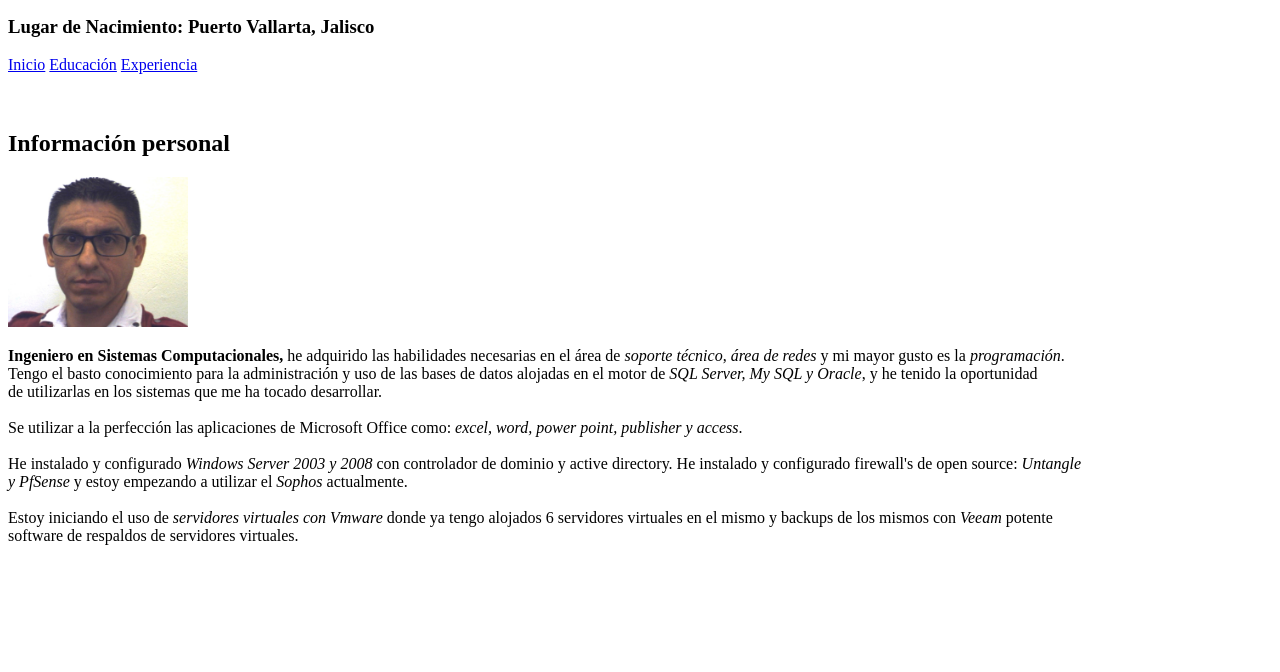
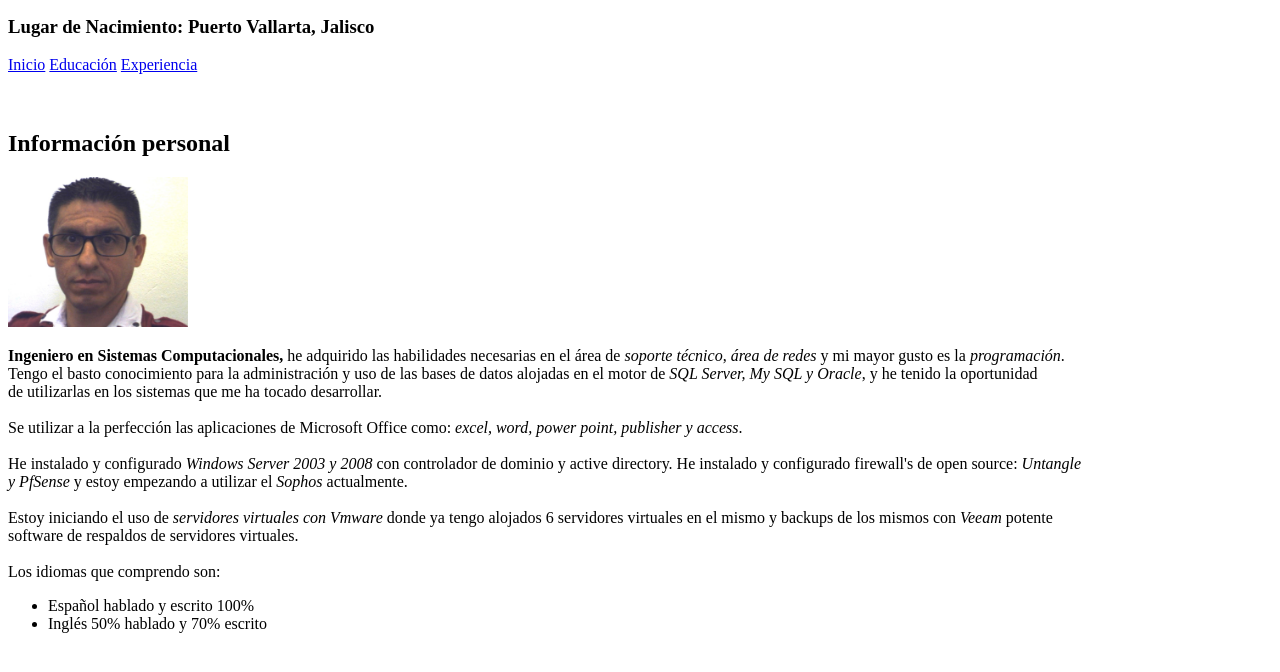
Before and after one commit to moypm/ProyectoFinalCurso1, a plain HTML site: page index.html in a window 1280 px wide. Shown: the part 178-850 px from the top of the page. Before the commit the page ends 800 px from the top, so only its background shows below. Drawn offline with Linux system fonts and the light colour scheme.

Commit message:
Idiomas comprendidos

```diff
--- a/index.html
+++ b/index.html
@@ -36,7 +36,13 @@
               He instalado y configurado <em>Windows Server 2003 y 2008</em> con controlador de dominio y active directory. He instalado y configurado firewall's de open source: <em>Untangle <br>
               y PfSense</em> y estoy empezando a utilizar el <em>Sophos</em> actualmente.<br><br>
               Estoy iniciando el uso de <em>servidores virtuales con Vmware</em> donde ya tengo alojados 6 servidores virtuales en el mismo y backups de los mismos con <em>Veeam</em> potente <br>
-            software de respaldos de servidores virtuales.
+              software de respaldos de servidores virtuales.<br><br>
+              Los idiomas que comprendo son:
+              <ul>
+                  <li>Español hablado y escrito 100%</li>
+                  <li>Inglés 50% hablado y 70% escrito</li>
+              </ul>
+              <br><br>
           </p>
       </article>
   </body>
```
Lines whose indentation alone changed are shown as unchanged.
